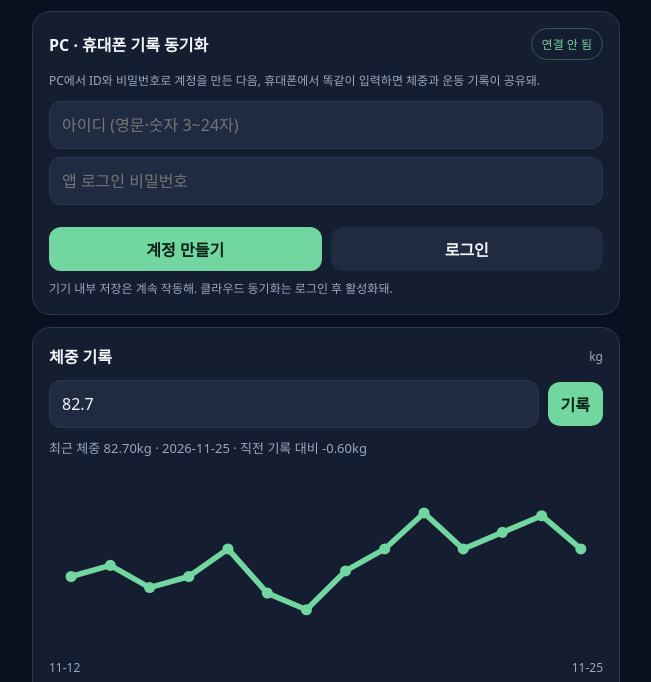
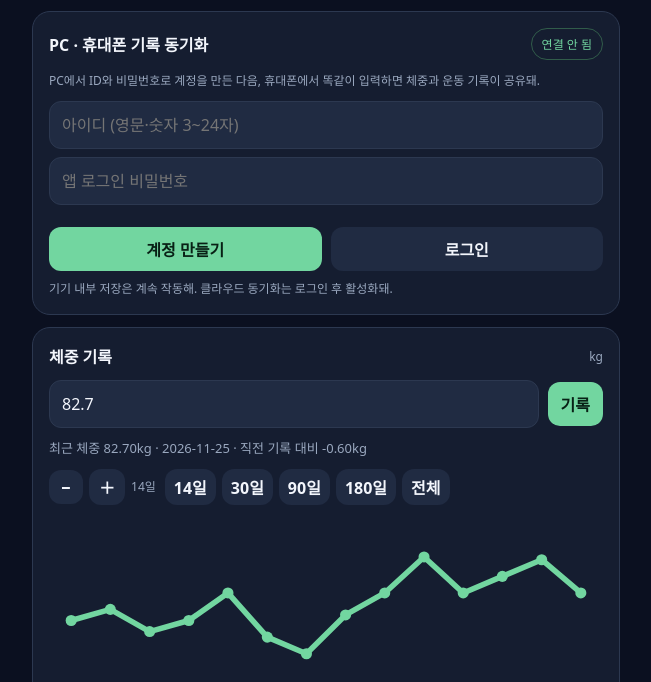
Before and after one commit to xtk2026-ux/workout-counter, a plain HTML site: page index.html in a window 1280 px wide. Shown: the part 85-767 px from the top of the page, without its empty margins (314-965 px from the left). Drawn offline with nearby package versions, Linux system fonts and the light colour scheme.

Commit message:
Add files via upload

```diff
--- a/index.html
+++ b/index.html
@@ -444,6 +444,8 @@ document.getElementById("exportAllJsonBtn").onclick=()=>{
  };
  downloadText("workout_and_weight_history.json",JSON.stringify(payload,null,2),"application/json;charset=utf-8");
 };
+let weightChartDays=14;
+const weightChartRanges=[14,30,90,180,0];
 function renderWeight(){
  const entries=state.weightHistory.slice().sort((a,b)=>a.date.localeCompare(b.date));
  const input=document.getElementById("weightInput");
@@ -467,7 +469,9 @@ function renderWeight(){
  }
  summary.textContent=`최근 체중 ${latest.weight.toFixed(2)}kg · ${latest.date} · ${changeText}`;
 
- const points=entries.slice(-14);
+ const points=weightChartDays===0?entries:entries.slice(-weightChartDays);
+ const rangeLabel=weightChartDays===0?"전체":`${weightChartDays}일`;
+ const controls=`<div style="display:flex;align-items:center;gap:6px;flex-wrap:wrap;margin-bottom:8px"><button type="button" class="secondary" id="weightZoomOut" style="min-width:34px;padding:6px 10px">−</button><button type="button" class="secondary" id="weightZoomIn" style="min-width:34px;padding:6px 10px">＋</button><span class="note" style="margin-right:3px">${rangeLabel}</span>${weightChartRanges.map(d=>`<button type="button" class="secondary" data-weight-range="${d}" style="padding:6px 9px;${d===weightChartDays?'border-color:var(--accent);font-weight:700':''}">${d===0?"전체":d+"일"}</button>`).join("")}</div>`;
  if(points.length>=2){
    const vals=points.map(x=>x.weight);
    const min=Math.min(...vals),max=Math.max(...vals);
@@ -477,9 +481,16 @@ function renderWeight(){
      const y=84-((v-(min-range*0.15))/(range*1.3))*68;
      return `${x.toFixed(1)},${y.toFixed(1)}`;
    }).join(" ");
-   chart.innerHTML=`<svg viewBox="0 0 300 100" width="100%" role="img" aria-label="최근 체중 변화 그래프"><polyline points="${coords}" fill="none" stroke="#72d6a0" stroke-width="3" stroke-linecap="round" stroke-linejoin="round"/>${coords.split(" ").map(pt=>{const [x,y]=pt.split(",");return `<circle cx="${x}" cy="${y}" r="3" fill="#72d6a0"/>`}).join("")}</svg><div class="note" style="display:flex;justify-content:space-between"><span>${points[0].date.slice(5)}</span><span>${points[points.length-1].date.slice(5)}</span></div>`;
+   chart.innerHTML=`${controls}<svg viewBox="0 0 300 100" width="100%" role="img" aria-label="체중 변화 그래프"><polyline points="${coords}" fill="none" stroke="#72d6a0" stroke-width="3" stroke-linecap="round" stroke-linejoin="round"/>${coords.split(" ").map(pt=>{const [x,y]=pt.split(",");return `<circle cx="${x}" cy="${y}" r="3" fill="#72d6a0"/>`}).join("")}</svg><div class="note" style="display:flex;justify-content:space-between"><span>${points[0].date.slice(5)}</span><span>${points[points.length-1].date.slice(5)}</span></div>`;
+   chart.querySelectorAll("[data-weight-range]").forEach(btn=>btn.onclick=()=>{weightChartDays=Number(btn.dataset.weightRange);renderWeight()});
+   const idx=weightChartRanges.indexOf(weightChartDays);
+   chart.querySelector("#weightZoomIn").onclick=()=>{weightChartDays=weightChartRanges[Math.max(0,idx-1)];renderWeight()};
+   chart.querySelector("#weightZoomOut").onclick=()=>{weightChartDays=weightChartRanges[Math.min(weightChartRanges.length-1,idx+1)];renderWeight()};
  }else{
-   chart.innerHTML='<div class="note">체중 기록이 2개 이상 쌓이면 변화 그래프가 표시돼.</div>';
+   chart.innerHTML=`${controls}<div class="note">체중 기록이 2개 이상 쌓이면 변화 그래프가 표시돼.</div>`;
+   chart.querySelectorAll("[data-weight-range]").forEach(btn=>btn.onclick=()=>{weightChartDays=Number(btn.dataset.weightRange);renderWeight()});
+   chart.querySelector("#weightZoomIn").onclick=()=>{weightChartDays=weightChartRanges[Math.max(0,weightChartRanges.indexOf(weightChartDays)-1)];renderWeight()};
+   chart.querySelector("#weightZoomOut").onclick=()=>{weightChartDays=weightChartRanges[Math.min(weightChartRanges.length-1,weightChartRanges.indexOf(weightChartDays)+1)];renderWeight()};
  }
  history.innerHTML=entries.slice().reverse().slice(0,8).map((x,i)=>{
    const prev=entries[entries.length-1-i-1];
--- a/sw.js
+++ b/sw.js
@@ -1,4 +1,4 @@
-const CACHE="workout-counter-v14";
+const CACHE="workout-counter-v15";
 const ASSETS=["./","./index.html","./manifest.webmanifest","./icon.svg"];
 self.addEventListener("install",e=>e.waitUntil(caches.open(CACHE).then(c=>c.addAll(ASSETS))));
 self.addEventListener("activate",e=>e.waitUntil(caches.keys().then(keys=>Promise.all(keys.filter(k=>k!==CACHE).map(k=>caches.delete(k))))));
```
